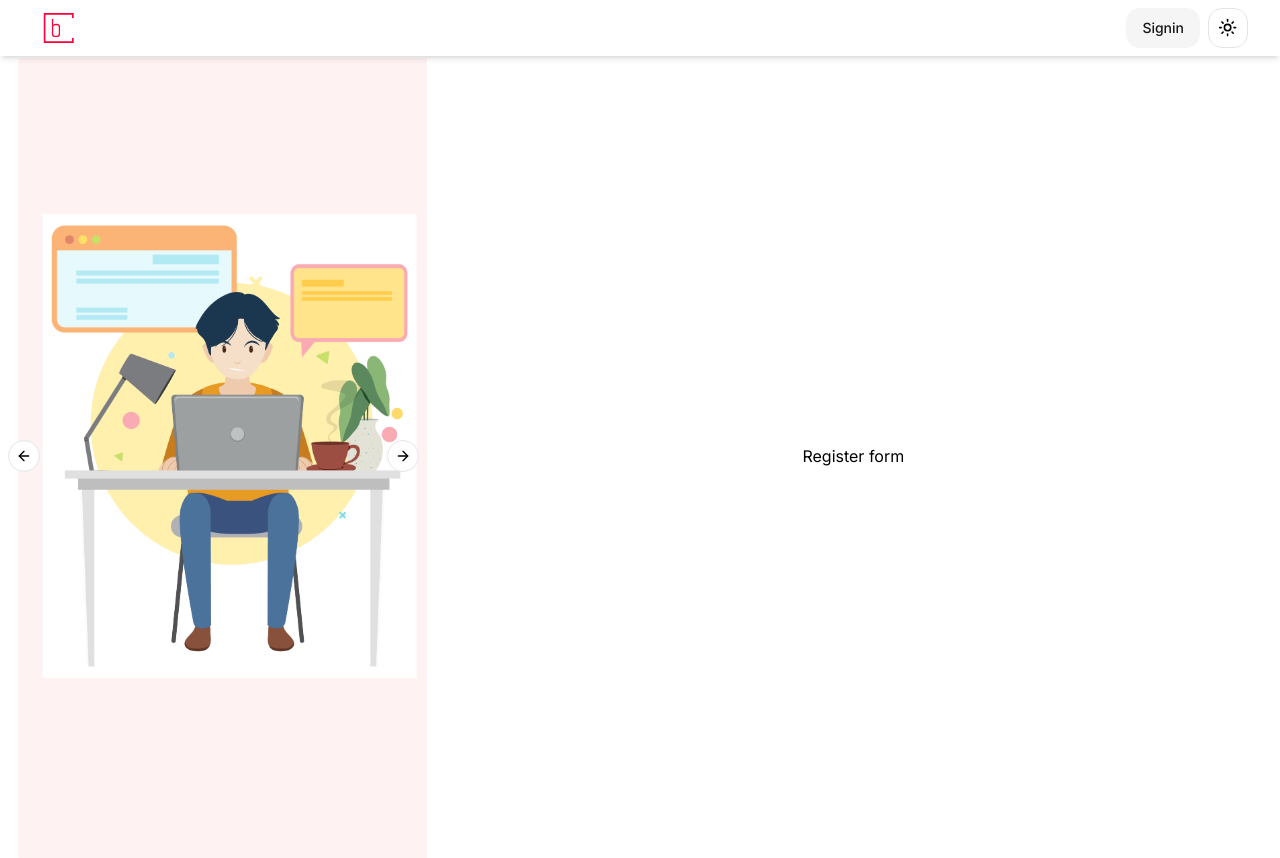
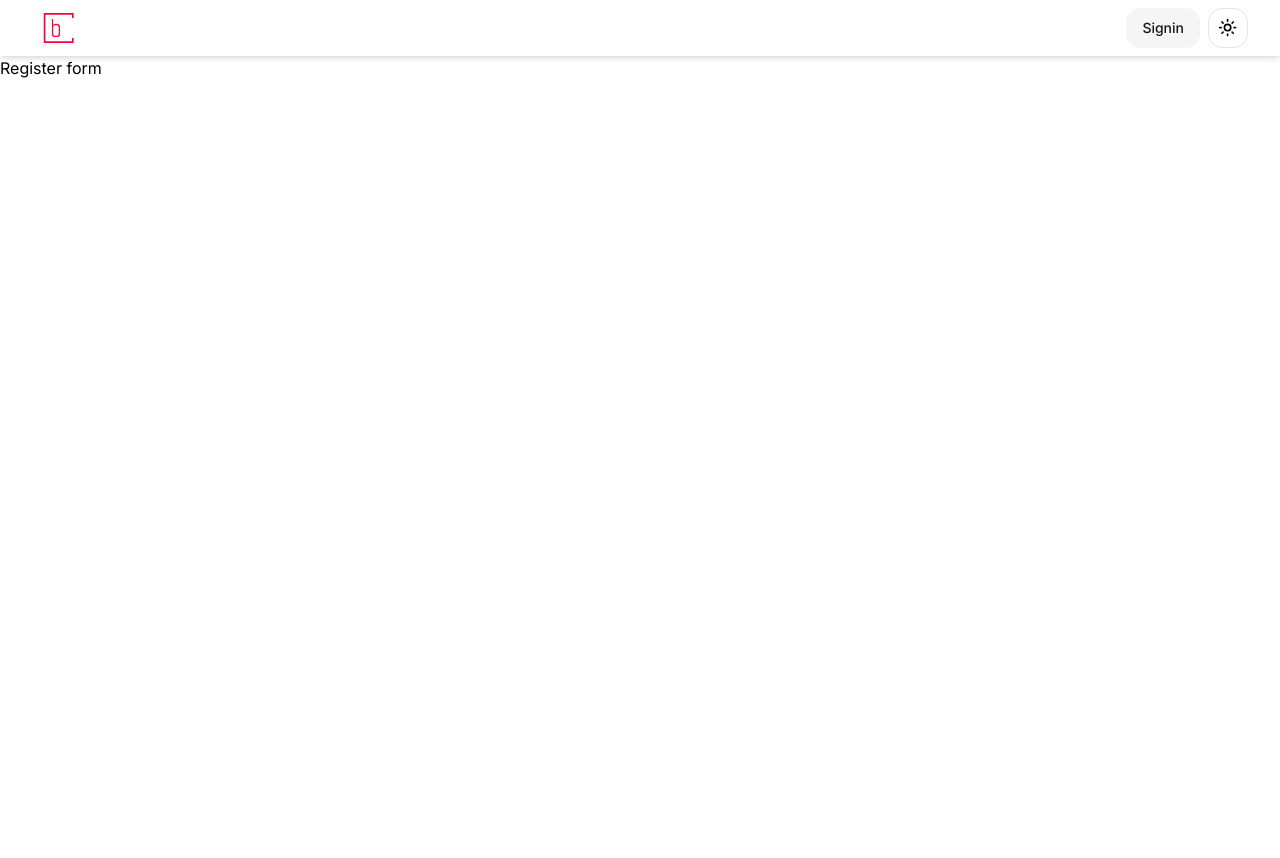
Before and after one commit to Nithinreddy1019/layers, a Next.js app: page /auth/register in a window 1280 px wide. Built offline with nearby package versions, Linux system fonts and the light colour scheme.

Commit message:
ui: changes

```diff
--- a/app/auth/register/page.tsx
+++ b/app/auth/register/page.tsx
@@ -1,11 +1,9 @@
 import { RegisterForm } from "@/components/auth/register-form";
-import { CarouselBlock } from "@/components/carousel-block";
 import React from "react";
 
 const RegisterPage = () => {
     return (
         <div className="flex h-screen">
-            <CarouselBlock />
             <RegisterForm />
         </div>
 
--- a/components/auth/register-form.tsx
+++ b/components/auth/register-form.tsx
@@ -2,7 +2,7 @@
 
 export const RegisterForm = () => {
     return (
-        <div className="basis-full lg:basis-2/3 h-full w-full flex justify-center items-center">
+        <div>
                 Register form
         </div>
     )
--- a/components/carousel-block.tsx
+++ /dev/null
@@ -1,66 +0,0 @@
-"use client"
-
-
-import {
-    Carousel,
-    CarouselContent,
-    CarouselItem,
-    CarouselNext,
-    CarouselPrevious
-} from "@/components/ui/carousel";
-import { Card, CardContent } from "./ui/card";
-import { type CarouselApi } from "@/components/ui/carousel";
-import Image from "next/image";
-import Autoplay from "embla-carousel-autoplay";
-import eg from "@/public/eg.jpg";
-import { useEffect, useState } from "react";
-
-
-export const CarouselBlock = () => {
-
-    const [api, setApi] = useState<CarouselApi>();
-    const [currentImg, setCurrentImg] = useState<number>();
-
-
-    useEffect(() => {
-        if(!api) return;
-
-        setCurrentImg(api.selectedScrollSnap())
-        console.log(currentImg)
-
-        api.on("select", () => {
-            setCurrentImg(currentImg);
-            console.log(currentImg)
-        })
-
-    },[api])
-
-    return (
-        <div className="hidden basis-1/3 shrink lg:flex justify-center items-center h-full w-full">
-            <Carousel opts={{loop:true}} plugins={[Autoplay({delay: 5000})]} className="w-full max-w-xl">
-                <CarouselContent className="-ml-5 -mb-1">
-                    {Array.from({length:5}).map((_, index) => (
-                        <CarouselItem key={index}>
-                            <div className="p-1">
-                                <Card className="border-none h-[100vh] bg-red-50 dark:bg-[#121212] rounded-none ">
-                                    <CardContent className="flex aspect-screen items-center justify-center h-full">
-
-                                        <Image
-                                            src={eg}
-                                            width={500}
-                                            height={750}
-                                            alt="something"
-                                        />
-                                    </CardContent>
-                                </Card>
-                            </div>
-                        </CarouselItem>
-                    ))}
-                </CarouselContent>
-                <CarouselNext className="right-2"/>
-                <CarouselPrevious className="left-2"/>
-
-            </Carousel>
-        </div>
-    )
-}
```
